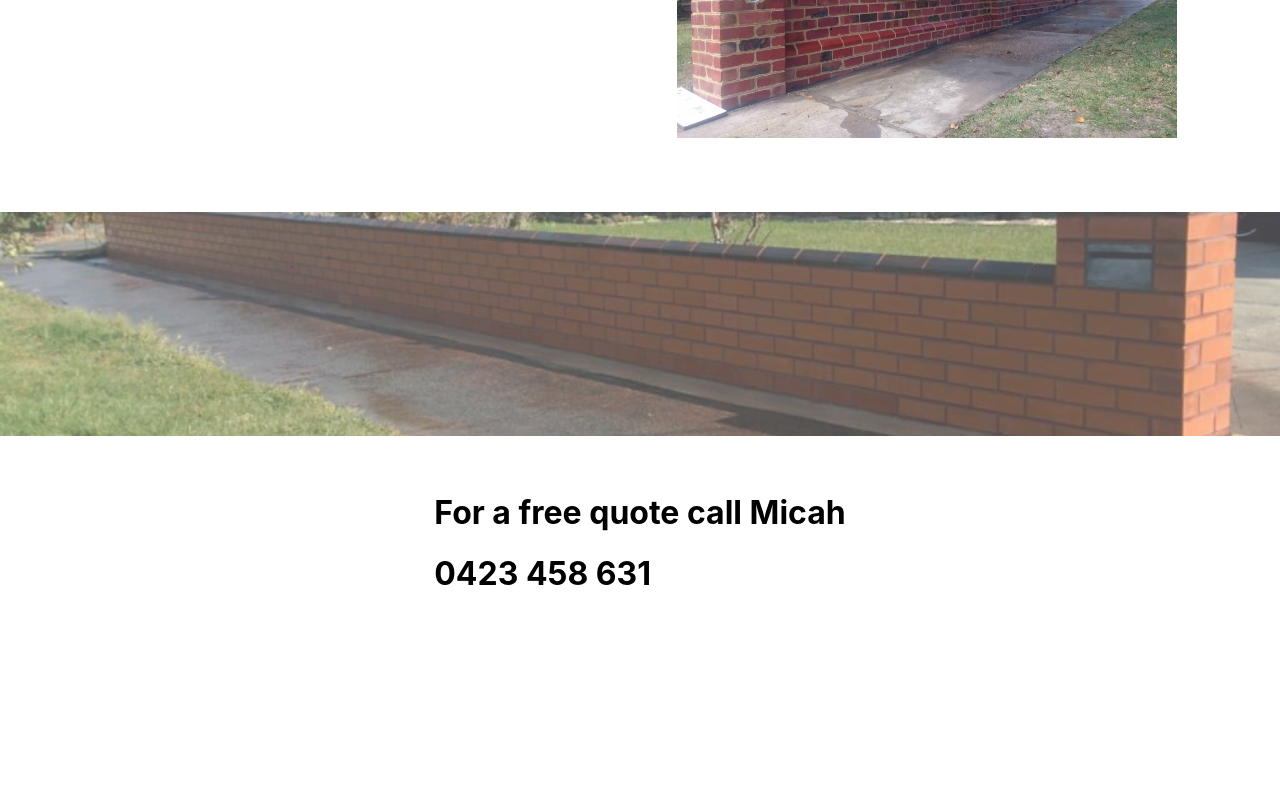
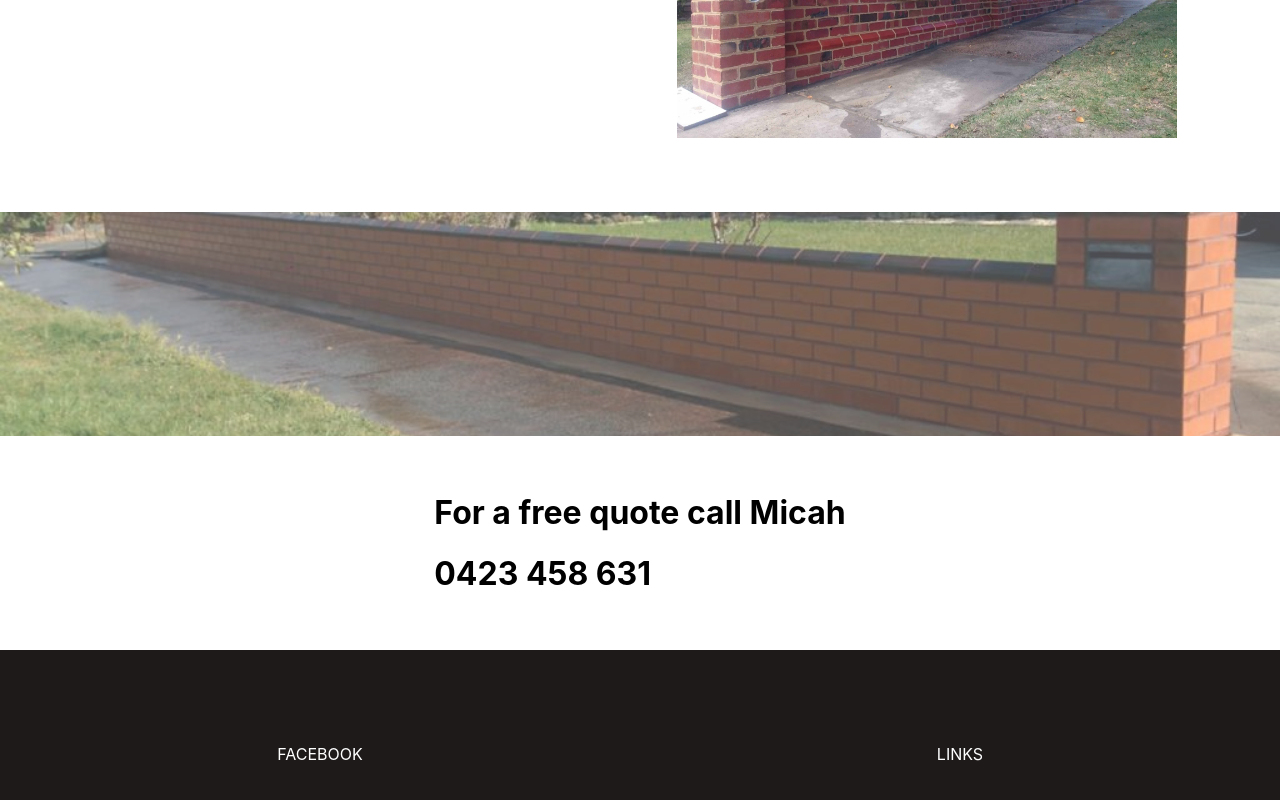
Before and after one commit to KnowsJudo/mfc-brick, a React (Create React App) app: page / in a window 1280 px wide. Shown: the part 1436-2236 px from the top of the page. Before the commit the page ends 2086 px from the top, so only its background shows below. Built offline with nearby package versions, Linux system fonts and the light colour scheme.

Commit message:
footer skeleton

```diff
--- a/src/client/components/app/App.tsx
+++ b/src/client/components/app/App.tsx
@@ -2,6 +2,7 @@ import React from 'react';
 import { MFCRoutes } from '../../pages/routes';
 import GlobalStyles from '../../styles/global-styles';
 import { TopNav } from '../app-bar/app-bar';
+import { BBFooter } from '../footer/footer';
 
 const App: React.FC = () => {
   return (
@@ -9,6 +10,7 @@ const App: React.FC = () => {
       <GlobalStyles />
       <TopNav />
       <MFCRoutes />
+      <BBFooter />
     </div>
   );
 };
--- /dev/null
+++ b/src/client/components/footer/footer.tsx
@@ -0,0 +1,20 @@
+import React from 'react';
+
+export const BBFooter: React.FC = () => {
+  return (
+    <footer
+      style={{
+        display: 'grid',
+        gridTemplateColumns: 'repeat(auto-fit, minmax(300px, 1fr))',
+        backgroundColor: '#070202',
+        color: 'white',
+        opacity: '0.9',
+        height: '13rem',
+        alignContent: 'center',
+      }}
+    >
+      <section style={{ margin: 'auto', padding: '4rem' }}>FACEBOOK</section>
+      <section style={{ margin: 'auto' }}>LINKS</section>
+    </footer>
+  );
+};
```
Also changed, not shown: 1 other file (tests, documents, lock files or other folders).
